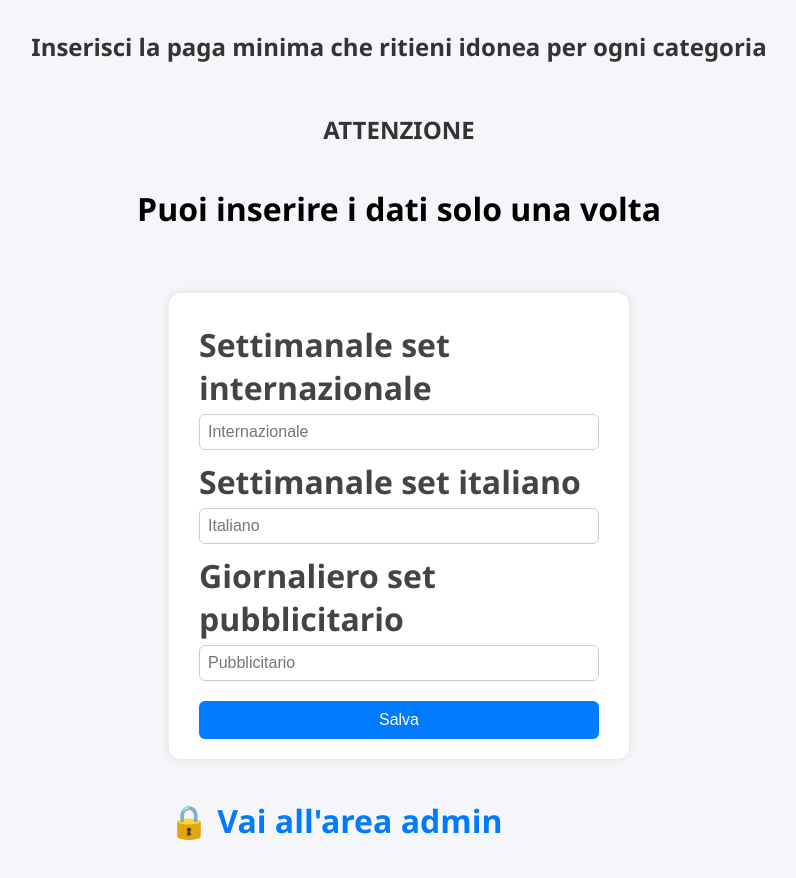
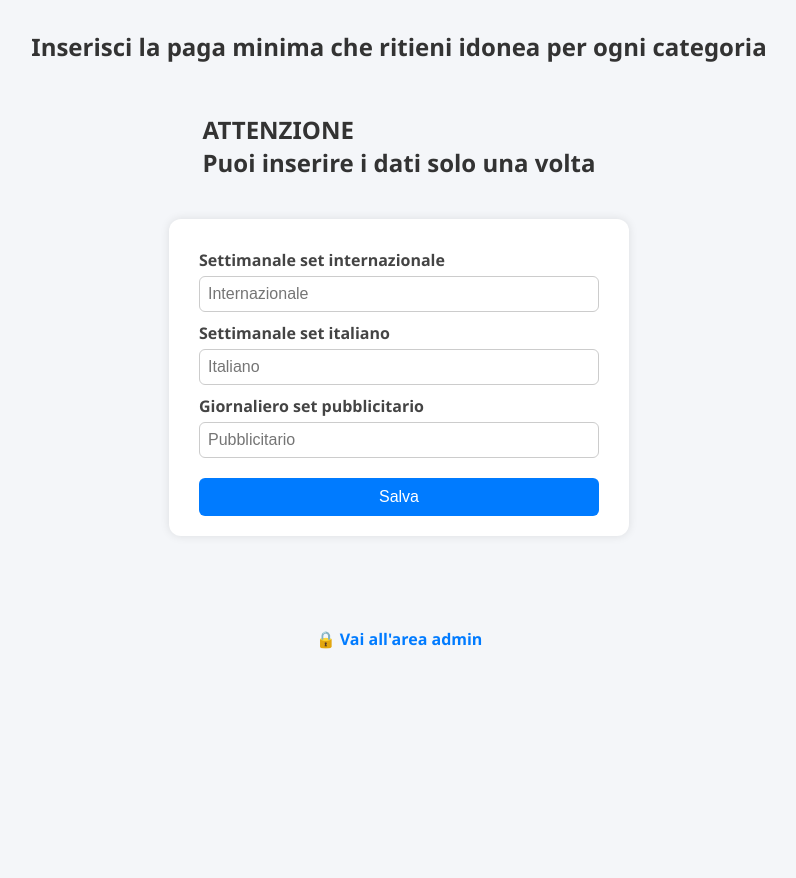
Before and after one commit to Tabellapaghevideo/italia, a website: page public/index.html in a window 1280 px wide. Shown: the whole page, without its empty margins (241-1037 px from the left). After the commit the page ends 800 px from the top, so only its background shows below. Drawn offline with Linux system fonts and the light colour scheme; a script that the page names is missing.

Commit message:
Aggiornato file index.html

```diff
--- a/public/index.html
+++ b/public/index.html
@@ -99,8 +99,8 @@
 
   <h2>Inserisci la paga minima che ritieni idonea per ogni categoria</h2>
 
-  <h2>ATTENZIONE</h2>
-  <h1>Puoi inserire i dati solo una volta<h1>
+  <h2>ATTENZIONE<br>Puoi inserire i dati solo una volta</h2>
+
 
   <form id="form">
     <label for="intSet">Settimanale set internazionale</label>
```
